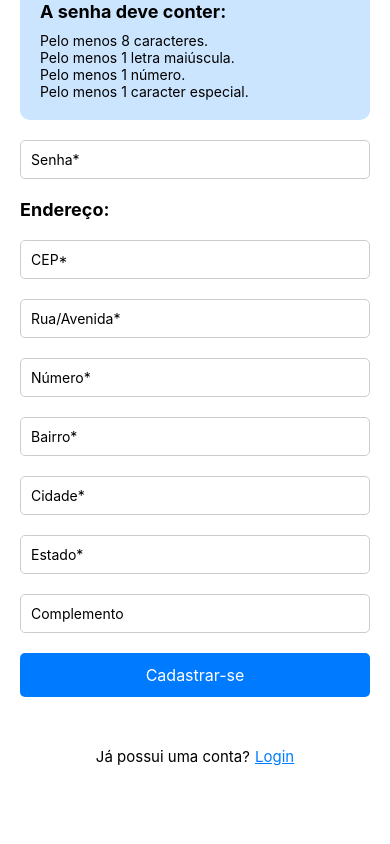
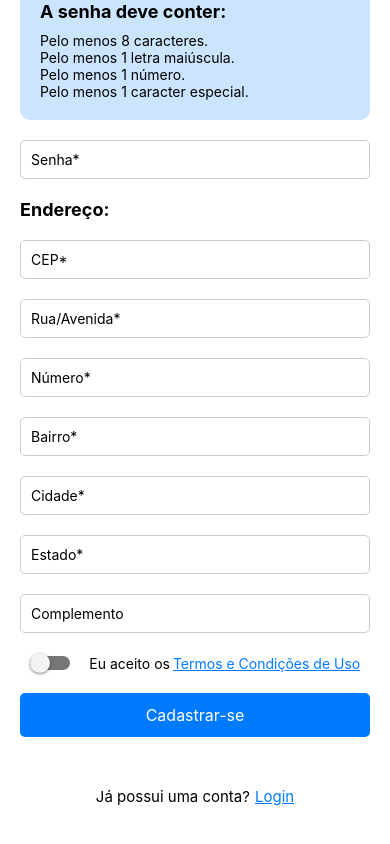
Before and after one commit to matheusASR/secure-box-front, a React Native app: screen /Cadastro in a window 390 px wide. Shown: the part 449-1293 px from the top of the page. Before the commit the page ends 1265 px from the top, so only its background shows below. Built offline with nearby package versions, Linux system fonts and the light colour scheme; what react-native-root-siblings would draw is missing.

Commit message:
feat: adicionando termos e condições de uso cadastro

```diff
--- a/App.tsx
+++ b/App.tsx
@@ -17,6 +17,7 @@ import { colors } from "./src/styles";
 import { Image } from "react-native";
 import { RootSiblingParent } from "react-native-root-siblings";
 import ForgotPasswordScreen from "./src/screens/ForgotPassword";
+import TermsScreen from "./src/screens/Terms";
 
 const Stack = createStackNavigator();
 const Tab = createBottomTabNavigator();
@@ -121,6 +122,7 @@ const AppNavigation = () => {
             <Stack.Screen name="Login" component={LoginScreen} />
             <Stack.Screen name="Cadastro" component={RegisterScreen} />
             <Stack.Screen name="Senha" component={ForgotPasswordScreen} />
+            <Stack.Screen name="Termos" component={TermsScreen} />
           </Stack.Navigator>
         </ScreenPatternStack>
       )}
--- a/src/screens/Register/index.tsx
+++ b/src/screens/Register/index.tsx
@@ -11,6 +11,7 @@ import {
   SafeAreaView,
   KeyboardAvoidingView,
   ActivityIndicator,
+  Switch,
 } from "react-native";
 import styles from "./styles";
 import { useForm, Controller } from "react-hook-form";
@@ -24,6 +25,7 @@ import axios from "axios";
 const RegisterScreen = ({ navigation }: any) => {
   const [isLoading, setIsLoading] = useState<boolean>(false);
   const [isLoadingZipCode, setIsLoadingZipCode] = useState<boolean>(false);
+  const [accepted, setAccepted] = useState<boolean>(false);
   const {
     control,
     setValue,
@@ -66,8 +68,8 @@ const RegisterScreen = ({ navigation }: any) => {
     }
   };
 
-
   const onSubmit = async (data: any) => {
+    if (accepted) {
       data.email = data.email.toLowerCase();
       setIsLoading(true);
       try {
@@ -91,6 +93,12 @@ const RegisterScreen = ({ navigation }: any) => {
         Toast.show(message, toastConfig);
       } finally {
         setIsLoading(false);
+      }
+    } else {
+      const [message, toastConfig] = generateToastConfig(
+        `Aceite os termos e condições de uso para prosseguir!`
+      );
+      Toast.show(message, toastConfig);
     }
   };
 
@@ -419,6 +427,24 @@ const RegisterScreen = ({ navigation }: any) => {
                         {errors.address.complement.message}
                       </Text>
                     )}
+                    <View style={styles.termsAccept}>
+                      <Switch
+                        value={accepted}
+                        onValueChange={setAccepted}
+                        trackColor={{ false: "#767577", true: "#81b0ff" }}
+                        thumbColor={accepted ? colors.primary : "#f4f3f4"}
+                      />
+                      <View style={styles.termsAcceptView}>
+                        <Text style={styles.acceptText}>Eu aceito os</Text>
+                        <TouchableOpacity
+                          onPress={() => navigation.navigate("Termos")}
+                        >
+                          <Text style={styles.linkText}>
+                            Termos e Condições de Uso
+                          </Text>
+                        </TouchableOpacity>
+                      </View>
+                    </View>
                     <TouchableOpacity
                       style={styles.button}
                       onPress={handleSubmit(onSubmit)}
--- a/src/screens/Register/styles.ts
+++ b/src/screens/Register/styles.ts
@@ -15,6 +15,17 @@ const styles = StyleSheet.create<any>({
   },
   inputContainer: {
     width: "100%",
+  },
+  termsAccept: {
+    width: "100%",
+    display: "flex",
+    alignItems: "center",
+    justifyContent: "space-around",
+    flexDirection: "row",
+    paddingBottom: 20
+  },
+  acceptText: {
+    fontSize: 14,
   },
   loadingContainer: {
     height: 500,
@@ -87,6 +98,17 @@ const styles = StyleSheet.create<any>({
   passwordReq: {
     fontSize: 14,
   },
+  linkText: {
+    color: colors.primary,
+    textDecorationLine: 'underline',
+  },
+  termsAcceptView: {
+    display: "flex",
+    alignItems: "center",
+    justifyContent: "center",
+    flexDirection: "row",
+    gap: 3
+  }
 });
 
 export default styles;
--- /dev/null
+++ b/src/screens/Terms/index.tsx
@@ -0,0 +1,31 @@
+import React, { useState } from "react";
+import { View, Text, TouchableOpacity, Image, ActivityIndicator } from "react-native";
+import { useNavigation } from "@react-navigation/native";
+import styles from "./styles";
+import { WebView } from 'react-native-webview';
+
+const TermsScreen = () => {
+  const navigation: any = useNavigation();
+  const [isLoading, setIsLoading] = useState(true);
+
+  const handleLoadEnd = () => {
+    setIsLoading(false);
+  };
+
+  return (
+    <>
+      {isLoading && (
+        <View style={styles.loadingContainer}>
+          <ActivityIndicator size="large" color="#0000ff" />
+        </View>
+      )}
+      <WebView
+        source={{ uri: 'https://secbox-terms.vercel.app/SECBOX-%20TERMOS%20E%20CONDI%C3%87%C3%95ES%20DE%20USO.pdf' }}
+        style={{ flex: 1 }}
+        onLoadEnd={handleLoadEnd}
+      />
+    </>
+  );
+};
+
+export default TermsScreen;
--- /dev/null
+++ b/src/screens/Terms/styles.ts
@@ -0,0 +1,32 @@
+import { StyleSheet } from "react-native";
+import { colors } from "../../styles";
+
+const styles = StyleSheet.create({
+  header: {
+    width: "100%",
+    paddingVertical: 15,
+    justifyContent: "center",
+    alignItems: "center",
+    backgroundColor: colors.primary,
+    flexDirection: "row",
+  },
+  title: {
+    color: "white",
+    fontSize: 20,
+  },
+  backBtn: {
+    position: "absolute",
+    left: 20,
+  },
+  backBtnImage: {
+    width: 40,
+    height: 40,
+  },
+  loadingContainer: {
+    height: 500,
+    alignItems: "center",
+    justifyContent: "center",
+  },
+});
+
+export default styles;
```
Also changed, not shown: package.json (+12 -12 lines), 1 other file (tests, documents, lock files or other folders). Lines whose indentation alone changed are shown as unchanged.
